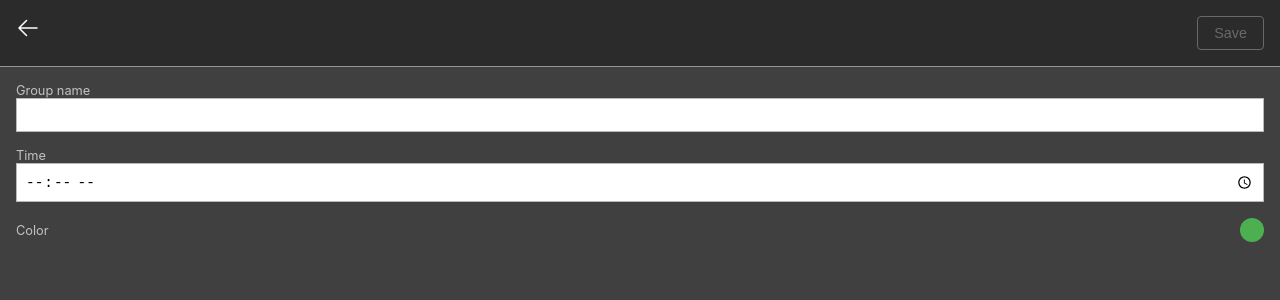
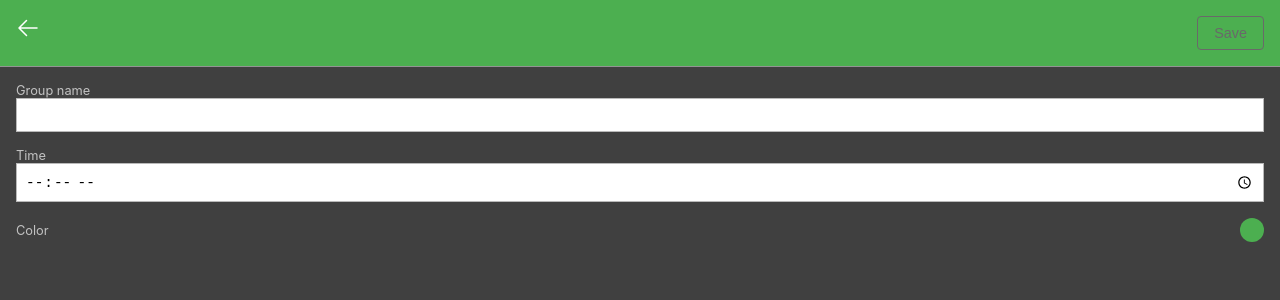
Before and after one commit to Printy-Studios/daily-planner, a React (Create React App) app: page /task-group-edit in a window 1280 px wide. Shown: the top 300 px of the page. Built offline with nearby package versions, Linux system fonts and the light colour scheme.

Commit message:
make edit page background change depending on task group color

```diff
--- a/src/components/layout/FormPage.tsx
+++ b/src/components/layout/FormPage.tsx
@@ -1,6 +1,6 @@
 //Core
 import { PropsWithChildren, useCallback, useMemo, useState } from 'react'
-import { Formik, Form, FormikValues, FormikHelpers } from 'formik'
+import { Formik, Form, FormikValues, FormikHelpers, FormikProps } from 'formik'
 import * as Yup from 'yup'
 
 //Components
@@ -14,6 +14,8 @@ type FormPageProps<FormValuesT extends FormikValues> = PageProps & {
     autoSave?: boolean
     initialValues: FormValuesT
     validationSchema?: Yup.ObjectSchema<FormValuesT>
+    headerColor?: string
+    onFormUpdate?: (formikProps: FormikProps<FormValuesT>) => void
     onSubmit: (values: FormValuesT) => void
 }
 
@@ -24,6 +26,8 @@ export default function FormPage<FormValuesT extends FormikValues>( {
     initialValues,
     validationSchema = undefined,
     pageState,
+    headerColor,
+    onFormUpdate = () => {},
     onSubmit = () => {}
 }: PropsWithChildren<FormPageProps<FormValuesT>>) {
 
@@ -35,7 +39,6 @@ export default function FormPage<FormValuesT extends FormikValues>( {
     const [isModified, setIsModified] = useState<boolean>(false);
     const [isValid, setIsValid] = useState<boolean>(false);
     const [isSaving, setIsSaving] = useState<boolean>(false);
-
 
     return (
         <Page
@@ -56,6 +59,7 @@ export default function FormPage<FormValuesT extends FormikValues>( {
                 </Button>
                 // <button form={id} type='submit'>Save</button>
             }
+            headerColor={headerColor}
             pageState={pageState}
         >
             <Formik
@@ -68,6 +72,7 @@ export default function FormPage<FormValuesT extends FormikValues>( {
                     setIsModified(props.dirty)
                     setIsValid(props.isValid)
                     setIsSaving(props.isSubmitting)
+                    onFormUpdate(props);
                     return (
                         <Form
                             id={id}
--- a/src/components/layout/Page.tsx
+++ b/src/components/layout/Page.tsx
@@ -3,19 +3,32 @@ import { PropsWithChildren, ReactNode } from 'react';
 export type PageProps = {
     headerLeft?: ReactNode
     headerRight?: ReactNode
+    headerColor?: string
     pageState: {
         error: string | null | boolean,
         loading: string | null | boolean
     }
 }
 
-export default function Page({ children, headerLeft, headerRight, pageState }: PropsWithChildren<PageProps>) {
+export default function Page({
+    children,
+    headerLeft,
+    headerRight,
+    headerColor,
+    pageState
+}: PropsWithChildren<PageProps>) {
     return (
         <div
             className='flex flex-col h-full page'
+
         >
             {headerLeft || headerRight ?
-                <div className='flex w-full border-bottom-gray-dark justify-between p-s header'>
+                <div
+                    className='flex w-full border-bottom-gray-dark justify-between p-s header'
+                    style={{
+                        backgroundColor: headerColor
+                    }}
+                >
                     <div>
                         {headerLeft}
                     </div>
--- a/src/pages/TaskGroupEditPage.tsx
+++ b/src/pages/TaskGroupEditPage.tsx
@@ -1,5 +1,5 @@
 //Core
-import { useContext, useMemo } from 'react'
+import { useContext, useMemo, useState } from 'react'
 import { useLocation, useNavigate } from 'react-router-dom'
 import * as Yup from 'yup';
 
@@ -18,6 +18,7 @@ import ColorInput from 'components/input/ColorInput'
 import useTaskGroups from 'functions/useTaskGroups'
 import usePage from 'functions/usePage';
 import SettingsContext from 'state/SettingsContext';
+import { FormikProps } from 'formik';
 
 //Form values type
 type FormValues = {
@@ -87,7 +88,7 @@ type RouteState = {
  */
 export default function TaskGroupEditPage() {
 
-    //Hooks
+    // Hooks
     const { state }: { state: RouteState } = useLocation();
     const navigate = useNavigate();
     const {
@@ -99,12 +100,39 @@ export default function TaskGroupEditPage() {
     const { pageState } = usePage();
     const {settings} = useContext(SettingsContext)
 
+    // State
     const task_group = useMemo(() => {
         if (state?.id != null && state?.id !== undefined) {
             return getTaskGroupById(state.id)
         }
         return null
     }, [state?.id])
+
+    //Initial values of form
+    const initialValues: FormValues = useMemo(() => {
+        //If ID param passed, use values from the task group with such ID
+        if (state?.id != null && state?.id !== undefined) {
+            const task_group: TaskGroup = getTaskGroupById(state.id)
+
+            return {
+                name: task_group.name,
+                time: timeToStr(task_group.time),
+                color: task_group.color //#TODO: Replace with actual color
+            }
+        }
+
+        //Otherwise use default values
+        //#TODO: Add default values to defaults.ts and use those here
+        return {
+            name: '',
+            time: '',
+            color: settings.default_task_group_color
+        }
+    /* eslint-disable */
+    }, [getTaskGroupById])
+    /*eslint-enable */
+
+    const [headerColor, setHeaderColor] = useState<string>(initialValues.color)
 
     //Handle submit of form
     const handleSubmit = (values: FormValues) => {
@@ -139,29 +167,9 @@ export default function TaskGroupEditPage() {
         navigate('/')
     }
 
-    //Initial values of form
-    const initialValues: FormValues = useMemo(() => {
-        //If ID param passed, use values from the task group with such ID
-        if (state?.id != null && state?.id !== undefined) {
-            const task_group: TaskGroup = getTaskGroupById(state.id)
-
-            return {
-                name: task_group.name,
-                time: timeToStr(task_group.time),
-                color: task_group.color //#TODO: Replace with actual color
-            }
-        }
-
-        //Otherwise use default values
-        //#TODO: Add default values to defaults.ts and use those here
-        return {
-            name: '',
-            time: '',
-            color: settings.default_task_group_color
-        }
-    /* eslint-disable */
-    }, [getTaskGroupById])
-    /*eslint-enable */
+    const onFormUpdate = (formikProps: FormikProps<FormValues>) => {
+        setHeaderColor(formikProps.values.color)
+    }
 
     return (
         <FormPage<FormValues>
@@ -170,6 +178,8 @@ export default function TaskGroupEditPage() {
             initialValues={initialValues}
             onSubmit={handleSubmit}
             pageState={pageState}
+            headerColor={headerColor}
+            onFormUpdate={onFormUpdate}
         >
             {/* Group name field */}
             <TextInput
```
